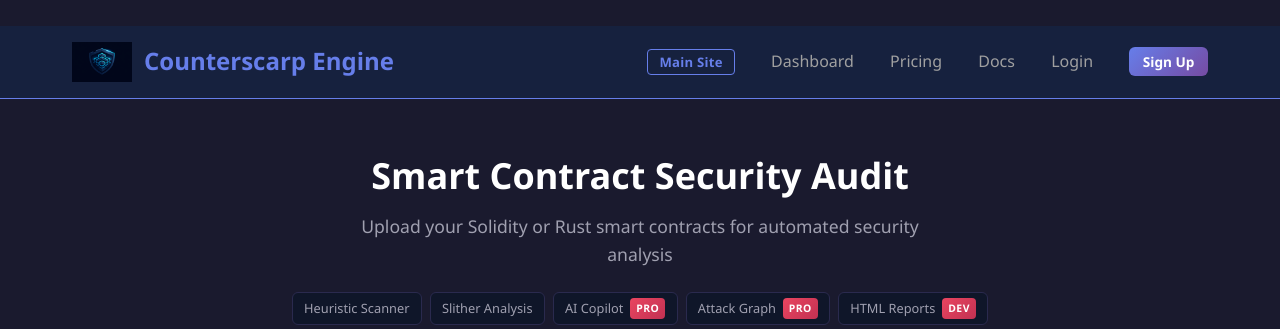
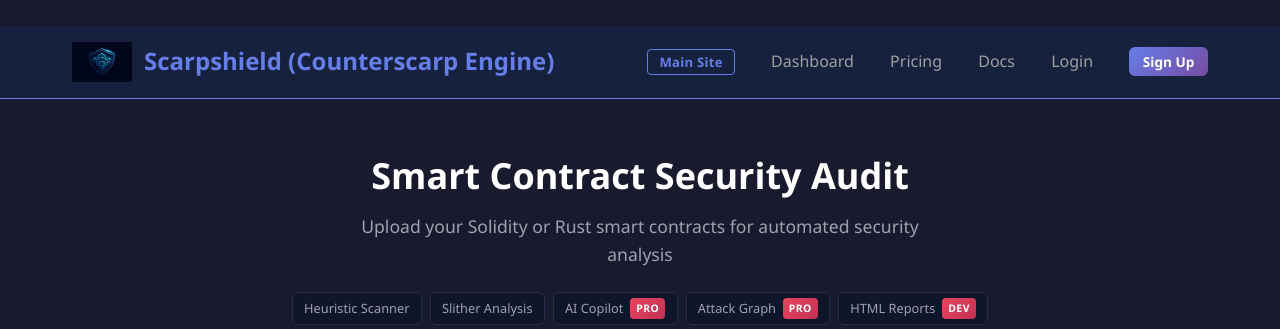
Before and after one commit to RunTimeAdmin/counterscarp, a FastAPI app: page / in a window 1280 px wide. Shown: the top 329 px of the page. Run offline with FastAPI, Linux system fonts and the light colour scheme; some libraries are stand-ins or nearby versions.

Commit message:
docs: align Scarpshield and Counterscarp branding
Clarify that Scarpshield is the unified product brand while counterscarp-engine remains the package and CLI distribution. Update core metadata and web template titles/labels for consistent naming across docs and UI.

Co-authored-by: Cursor <cursoragent@cursor.com>

```diff
--- a/pyproject.toml
+++ b/pyproject.toml
@@ -5,10 +5,10 @@ build-backend = "setuptools.build_meta"
 [project]
 name = "counterscarp-engine"
 version = "5.1.0"
-description = "Smart contract security auditing platform with Pro features"
+description = "Scarpshield (Counterscarp Engine): smart contract security auditing platform"
 requires-python = ">=3.10"
 license = "MIT"
-authors = [{name = "Counterscarp Engine Team"}]
+authors = [{name = "Scarpshield / Counterscarp Engine Team"}]
 readme = "README.md"
 keywords = ["security", "audit", "smart-contracts", "solidity", "solana", "blockchain"]
 classifiers = [
--- a/webapp/templates/base.html
+++ b/webapp/templates/base.html
@@ -3,15 +3,15 @@
 <head>
     <meta charset="UTF-8">
     <meta name="viewport" content="width=device-width, initial-scale=1.0">
-    <title>{% block title %}Counterscarp Engine{% endblock %}</title>
+    <title>{% block title %}Scarpshield (Counterscarp Engine){% endblock %}</title>
     <link rel="stylesheet" href="/static/style.css">
 </head>
 <body>
     <header>
         <div class="header-content">
             <a href="https://counterscarp.io" class="logo-link" title="Back to counterscarp.io">
-                <img src="/static/logo.png" alt="Counterscarp Engine" class="logo">
-                <span class="brand-name">Counterscarp Engine</span>
+                <img src="/static/logo.png" alt="Scarpshield (Counterscarp Engine)" class="logo">
+                <span class="brand-name">Scarpshield (Counterscarp Engine)</span>
             </a>
             <nav>
                 <a href="https://counterscarp.io" class="nav-main-site">Main Site</a>
@@ -43,7 +43,7 @@
         {% block content %}{% endblock %}
     </main>
     <footer>
-        <p>Counterscarp Engine &bull; <a href="https://counterscarp.io">counterscarp.io</a> &bull; <a href="/privacy">Privacy Policy</a> | <a href="/terms">Terms of Service</a> | <a href="mailto:contact@counterscarp.io">contact@counterscarp.io</a></p>
+        <p>Scarpshield (Counterscarp Engine) &bull; <a href="https://counterscarp.io">counterscarp.io</a> &bull; <a href="/privacy">Privacy Policy</a> | <a href="/terms">Terms of Service</a> | <a href="mailto:contact@counterscarp.io">contact@counterscarp.io</a></p>
     </footer>
 </body>
 </html>
--- a/webapp/templates/upload.html
+++ b/webapp/templates/upload.html
@@ -1,6 +1,6 @@
 {% extends "base.html" %}
 
-{% block title %}Smart Contract Security Audit - Counterscarp Engine{% endblock %}
+{% block title %}Smart Contract Security Audit - Scarpshield (Counterscarp Engine){% endblock %}
 
 {% block content %}
 <style>
```
Also changed, not shown: README.md.
